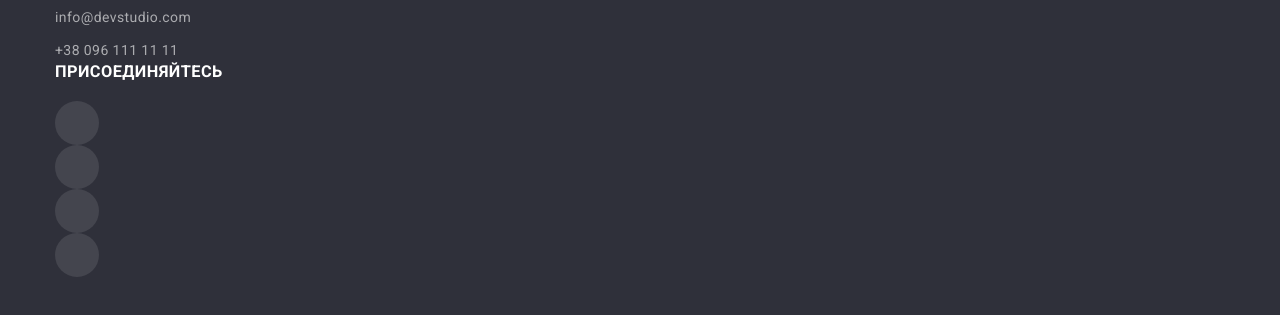
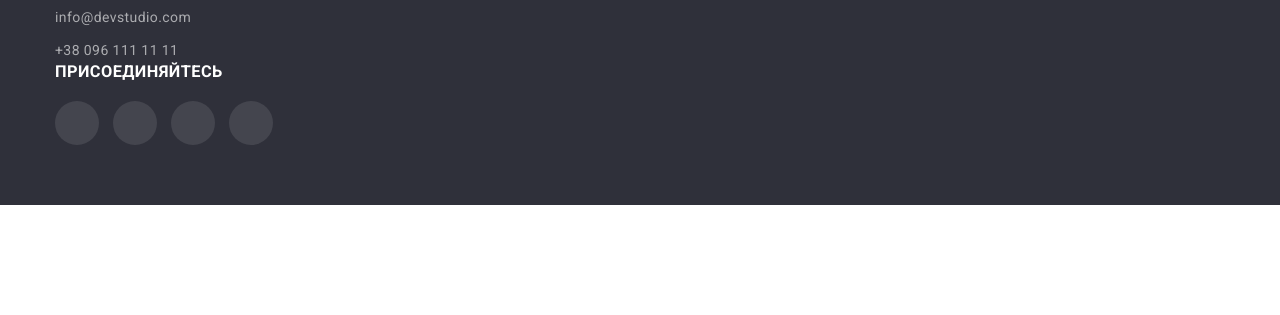
Before and after one commit to Iuliia-Shchur/goit-markup-hw-04, a plain HTML site: page index.html in a window 1280 px wide. Shown: the part 2569-2884 px from the top of the page. After the commit the page ends 2774 px from the top, so only its background shows below. Drawn offline with nearby package versions, Linux system fonts and the light colour scheme.

Commit message:
инлайн

```diff
--- a/css/styles.css
+++ b/css/styles.css
@@ -476,6 +476,10 @@ img {
   margin-bottom: 20px;
 }
 
+.footer-social-icons-item {
+  display: inline-block;
+}
+
 .footer-social-icons-item:not(:last-child) {
   margin-right: 10px;
 }
```
